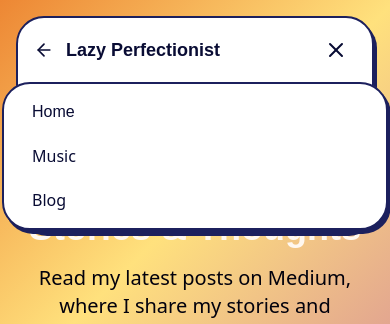
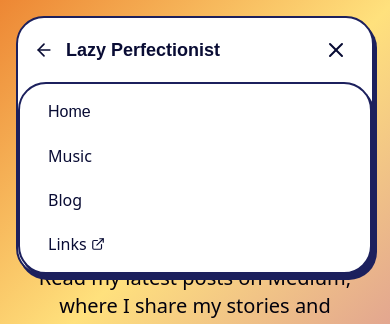
Before and after one commit to Lazy-Perfectionist-Official/lazy-perfectionist, a Next.js app: page /blog in a window 390 px wide. Both pictures are taken after a click on the button "Toggle menu". Shown: the top 324 px of the page. Built offline with nearby package versions, Linux system fonts and the light colour scheme; no server answers; a web font is replaced by a local one.

Commit message:
Fix mobile dropdown

```diff
--- a/src/app/blog/page.tsx
+++ b/src/app/blog/page.tsx
@@ -97,22 +97,29 @@ export default function BlogPage() {
         {/* Mobile Dropdown Menu */}
         {isMenuOpen && (
           <motion.div
-            className="md:hidden -mx-4 sm:-mx-6 lg:-mx-8 linktree-button backdrop-blur-md border-t border-black/20 rounded-b-2xl"
+            className="md:hidden linktree-button backdrop-blur-md border-t border-black/20 rounded-b-2xl overflow-hidden"
             initial={{ opacity: 0, y: -10 }}
             animate={{ opacity: 1, y: 0 }}
             exit={{ opacity: 0, y: -10 }}
-            transition={{ duration: 0.15 }}
           >
             <div className="px-4 sm:px-6 lg:px-8 py-2 space-y-1">
-              <Link href="/" className="linktree-text block px-3 py-2 text-base font-medium">
+              <Link href="/" className="linktree-text block px-3 py-2 text-base font-medium rounded-md hover:bg-black/10 transition-colors">
                 Home
               </Link>
-              <Link href="/music" className="linktree-text/80 hover:opacity-80 block px-3 py-2 text-base font-medium">
+              <Link href="/music" className="linktree-text/80 block px-3 py-2 text-base font-medium rounded-md hover:bg-black/10 transition-colors">
                 Music
               </Link>
-              <Link href="/blog" className="linktree-text/80 hover:opacity-80 block px-3 py-2 text-base font-medium">
+              <Link href="/blog" className="linktree-text/80 block px-3 py-2 text-base font-medium rounded-md hover:bg-black/10 transition-colors">
                 Blog
               </Link>
+              <a
+                href="https://linktr.ee/lazyperfectionist_official"
+                target="_blank"
+                rel="noopener noreferrer"
+                className="linktree-text/80 block px-3 py-2 text-base font-medium rounded-md hover:bg-black/10 transition-colors flex items-center gap-1"
+              >
+                Links <ExternalLink size={14} />
+              </a>
             </div>
           </motion.div>
         )}
--- a/src/app/music/page.tsx
+++ b/src/app/music/page.tsx
@@ -96,22 +96,29 @@ export default function MusicPage() {
         {/* Mobile Dropdown Menu */}
         {isMenuOpen && (
           <motion.div
-            className="md:hidden -mx-4 sm:-mx-6 lg:-mx-8 linktree-button backdrop-blur-md border-t border-black/20 rounded-b-2xl"
+            className="md:hidden linktree-button backdrop-blur-md border-t border-black/20 rounded-b-2xl overflow-hidden"
             initial={{ opacity: 0, y: -10 }}
             animate={{ opacity: 1, y: 0 }}
             exit={{ opacity: 0, y: -10 }}
-            transition={{ duration: 0.15 }}
           >
             <div className="px-4 sm:px-6 lg:px-8 py-2 space-y-1">
-              <Link href="/" className="linktree-text block px-3 py-2 text-base font-medium">
+              <Link href="/" className="linktree-text block px-3 py-2 text-base font-medium rounded-md hover:bg-black/10 transition-colors">
                 Home
               </Link>
-              <Link href="/music" className="linktree-text/80 hover:opacity-80 block px-3 py-2 text-base font-medium">
+              <Link href="/music" className="linktree-text/80 block px-3 py-2 text-base font-medium rounded-md hover:bg-black/10 transition-colors">
                 Music
               </Link>
-              <Link href="/blog" className="linktree-text/80 hover:opacity-80 block px-3 py-2 text-base font-medium">
+              <Link href="/blog" className="linktree-text/80 block px-3 py-2 text-base font-medium rounded-md hover:bg-black/10 transition-colors">
                 Blog
               </Link>
+              <a
+                href="https://linktr.ee/lazyperfectionist_official"
+                target="_blank"
+                rel="noopener noreferrer"
+                className="linktree-text/80 block px-3 py-2 text-base font-medium rounded-md hover:bg-black/10 transition-colors flex items-center gap-1"
+              >
+                Links <ExternalLink size={14} />
+              </a>
             </div>
           </motion.div>
         )}
```
